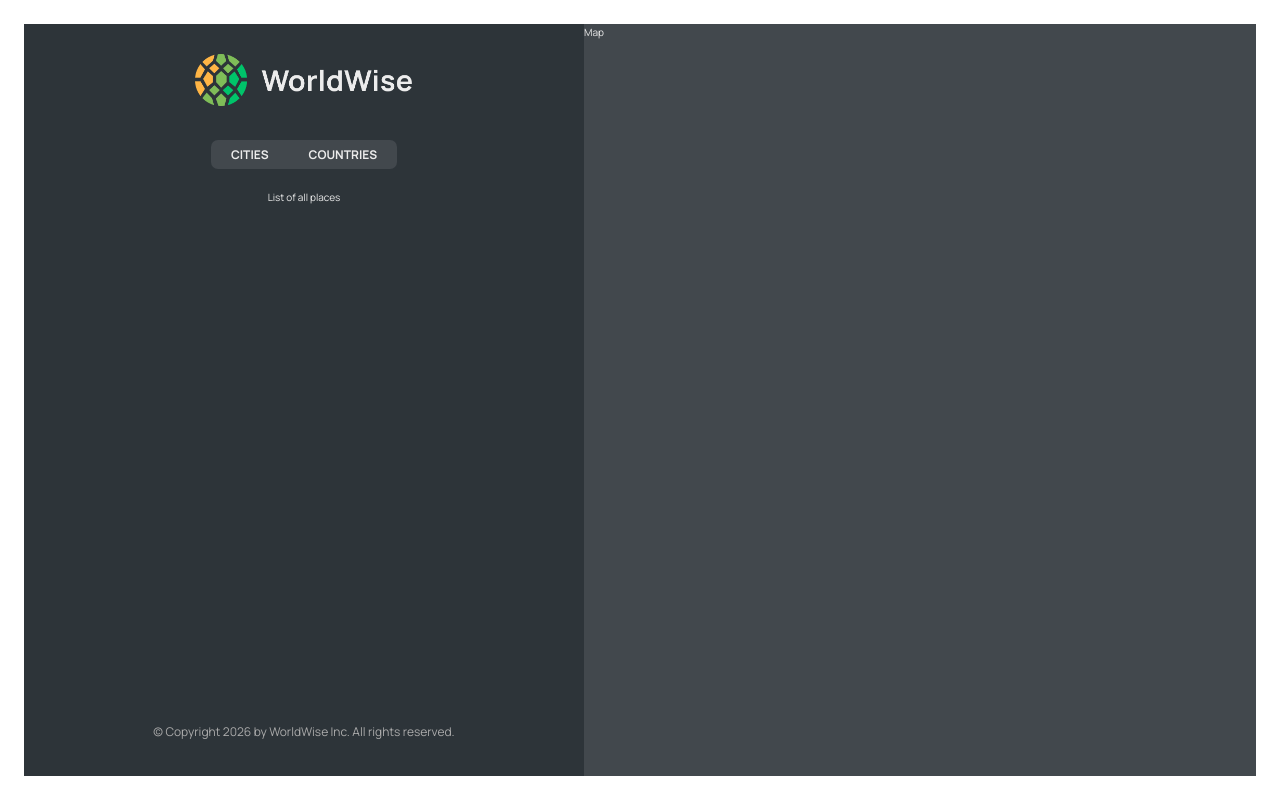
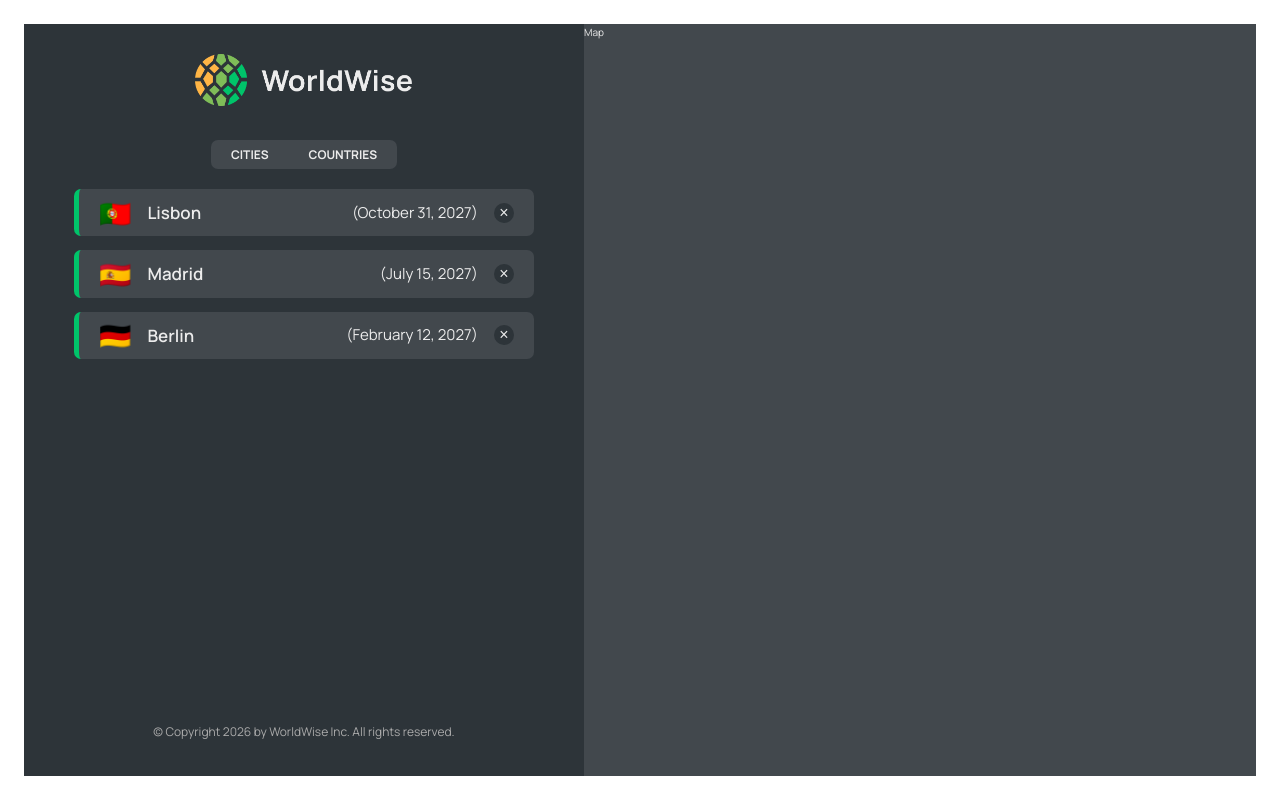
Before and after one commit to RomanIlyuk/World-Wise, a React (Vite) app: page /app in a window 1280 px wide. Built offline with nearby package versions, Linux system fonts and the light colour scheme; data requests are answered from the project's data file.

Commit message:
Added fake API from JSON server and implemented the Cities List

```diff
--- a/package.json
+++ b/package.json
@@ -7,9 +7,11 @@
     "dev": "vite",
     "build": "vite build",
     "lint": "eslint . --ext js,jsx --report-unused-disable-directives --max-warnings 0",
-    "preview": "vite preview"
+    "preview": "vite preview",
+    "server": "json-server --watch data/cities.json --port 9000"
   },
   "dependencies": {
+    "json-server": "^1.0.0-beta.6",
     "react": "^18.2.0",
     "react-dom": "^18.2.0",
     "react-router-dom": "^6.30.3"
--- a/src/App.jsx
+++ b/src/App.jsx
@@ -1,12 +1,35 @@
 import { BrowserRouter, Route, Routes } from "react-router-dom";
+import { useEffect, useState } from "react";
 import Product from "./pages/Product.jsx";
 import Pricing from "./pages/Pricing.jsx";
 import Homepage from "./pages/Homepage.jsx";
 import Login from "./pages/Login.jsx";
 import AppLayout from "./pages/AppLayout.jsx";
 import PageNotFound from "./pages/PageNotFound.jsx";
+import CityList from "./components/CityList.jsx";
+
+const BASE_URL = "http://localhost:9000";
 
 function App() {
+  const [cities, setCities] = useState([]);
+  const [isloading, setIsLoading] = useState(false);
+
+  useEffect(function () {
+    async function fetchCities() {
+      try {
+        setIsLoading(true);
+        const res = await fetch(`${BASE_URL}/cities`);
+        const data = await res.json();
+        setCities(data);
+      } catch (err) {
+        alert("There was an error fetching cities");
+      } finally {
+        setIsLoading(false);
+      }
+    }
+    fetchCities();
+  }, []);
+
   return (
     <BrowserRouter>
       <Routes>
@@ -15,8 +38,14 @@
         <Route path="pricing" element={<Pricing />} />
         <Route path="login" element={<Login />} />
         <Route path="app" element={<AppLayout />}>
-          <Route index element={<p>List of all places</p>} />
-          <Route path="cities" element={<p>List of cities</p>} />
+          <Route
+            index
+            element={<CityList cities={cities} isLoading={isloading} />}
+          />
+          <Route
+            path="cities"
+            element={<CityList cities={cities} isLoading={isloading} />}
+          />
           <Route path="countries" element={<p>Countries</p>} />
           <Route path="form" element={<p>Form</p>} />
         </Route>
--- /dev/null
+++ b/src/components/CityItem.jsx
@@ -0,0 +1,23 @@
+import styles from "./CityItem.module.css";
+
+const formatDate = (date) =>
+  new Intl.DateTimeFormat("en", {
+    day: "numeric",
+    month: "long",
+    year: "numeric",
+  }).format(new Date(date));
+
+function CityItem({ city }) {
+  const { cityName, emoji, date } = city;
+
+  return (
+    <li className={styles.cityItem}>
+      <span className={styles.emoji}>{emoji}</span>
+      <h3 className={styles.name}>{cityName}</h3>
+      <time className={styles.date}>({formatDate(date)})</time>
+      <button className={styles.deleteBtn}>&times;</button>
+    </li>
+  );
+}
+
+export default CityItem;
--- /dev/null
+++ b/src/components/CityList.jsx
@@ -0,0 +1,23 @@
+import Spinner from "./Spinner";
+import Message from "./Message";
+import styles from "./CityList.module.css";
+import CityItem from "./CityItem";
+
+function CityList({ cities, isLoading }) {
+  if (isLoading) return <Spinner />;
+
+  if (!cities.length)
+    return (
+      <Message message="Add your first city by clicking on a city on the map" />
+    );
+
+  return (
+    <ul className={styles.cityList}>
+      {cities.map((city) => (
+        <CityItem city={city} key={city.id} />
+      ))}
+    </ul>
+  );
+}
+
+export default CityList;
```
Also changed, not shown: .eslintrc.cjs, 1 other file (tests, documents, lock files or other folders).
